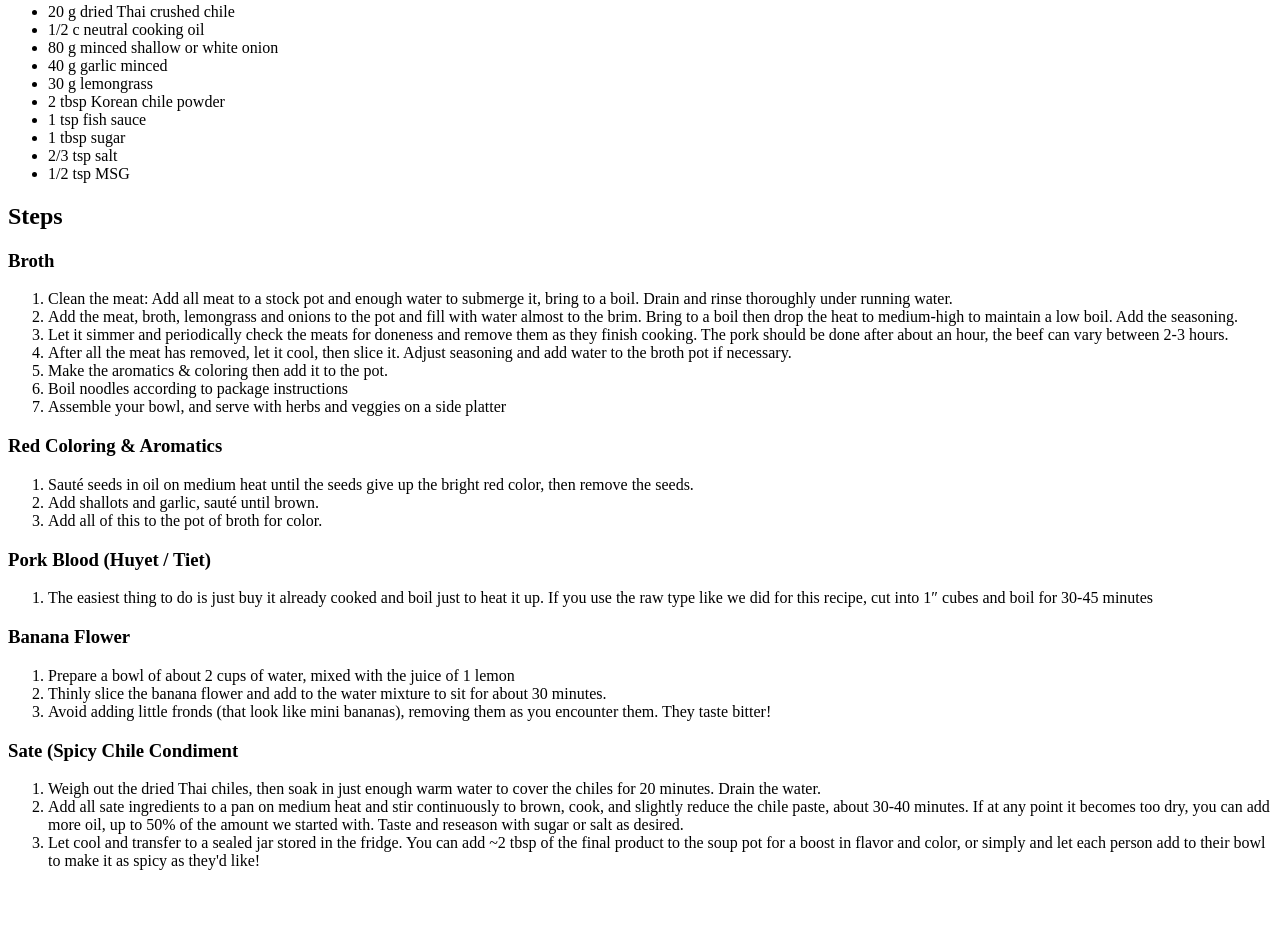
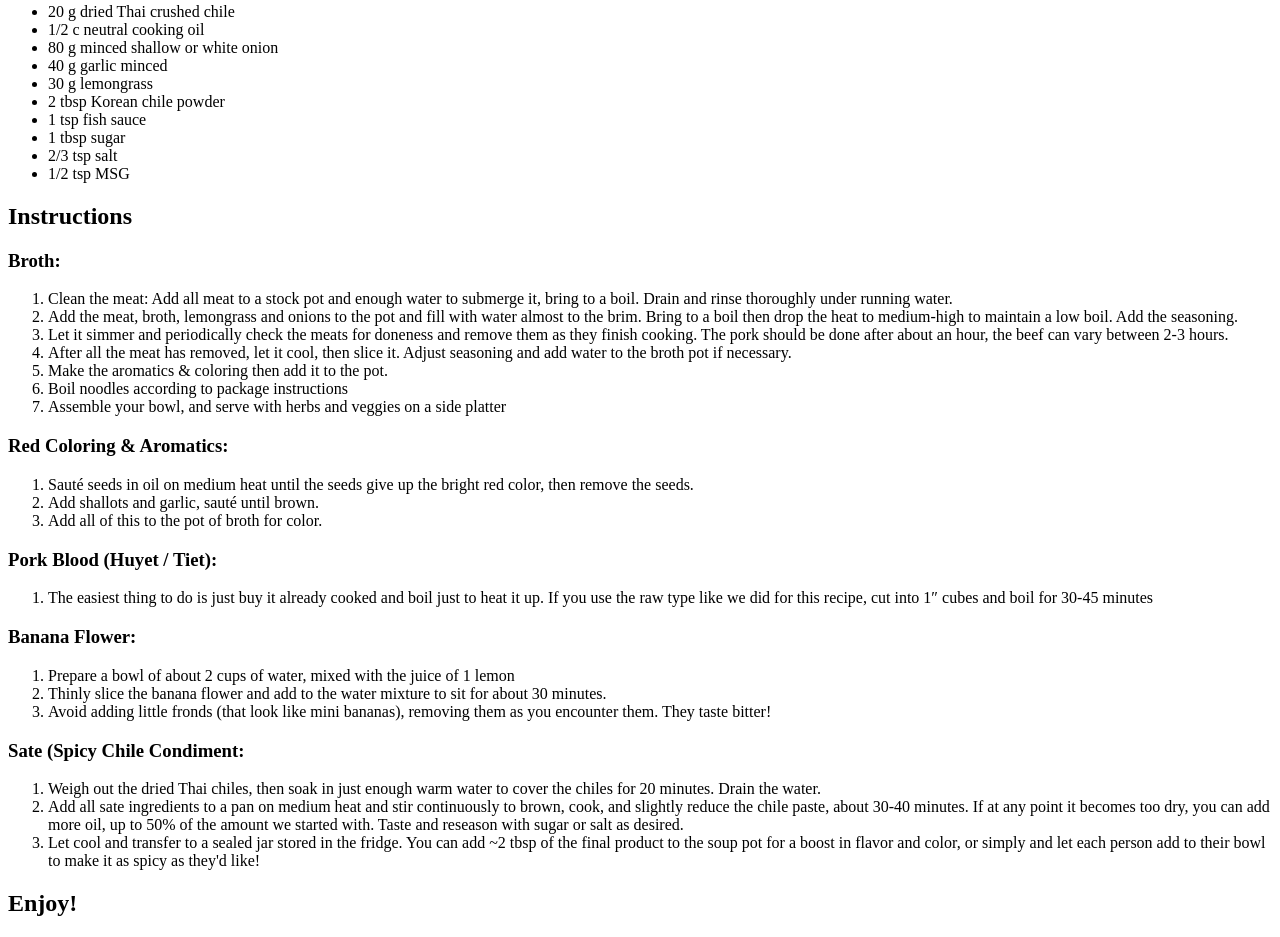
Before and after one commit to kiensonbui/odin-recipes, a plain HTML site: page recipes/bbh.html in a window 1280 px wide. Shown: the part 1454-2391 px from the top of the page. Before the commit the page ends 2340 px from the top, so only its background shows below. Drawn offline with Linux system fonts and the light colour scheme.

Commit message:
Edit bbh.html Added Enjoy at the bottom of the page

```diff
--- a/recipes/bbh.html
+++ b/recipes/bbh.html
@@ -68,8 +68,8 @@
             <li>2/3 tsp salt</li>
             <li>1/2 tsp MSG</li>
         </ul>
-        <p><h2>Steps</h2></p>
-        <p><h3>Broth</h3></p>
+        <p><h2>Instructions</h2></p>
+        <p><h3>Broth:</h3></p>
         <ol>
             <li>Clean the meat: Add all meat to a stock pot and enough water to submerge it, bring to a boil. Drain and rinse thoroughly under running water.</li>
             <li>Add the meat, broth, lemongrass and onions to the pot and fill with water almost to the brim. Bring to a boil then drop the heat to medium-high to maintain a low boil. Add the seasoning.</li>
@@ -79,28 +79,29 @@
             <li>Boil noodles according to package instructions</li>
             <li>Assemble your bowl, and serve with herbs and veggies on a side platter</li>
         </ol>
-        <p><h3>Red Coloring & Aromatics</h3></p>
+        <p><h3>Red Coloring & Aromatics:</h3></p>
         <ol>
             <li>Sauté seeds in oil on medium heat until the seeds give up the bright red color, then remove the seeds.</li>
             <li>Add shallots and garlic, sauté until brown.</li>
             <li>Add all of this to the pot of broth for color.</li>
         </ol>
-        <p><h3>Pork Blood (Huyet / Tiet)</h3></p>
+        <p><h3>Pork Blood (Huyet / Tiet):</h3></p>
         <ol>
             <li>The easiest thing to do is just buy it already cooked and boil just to heat it up. If you use the raw type like we did for this recipe, cut into 1″ cubes and boil for 30-45 minutes</li>
         </ol>
-        <p><h3>Banana Flower</h3></p>
+        <p><h3>Banana Flower:</h3></p>
         <ol>
             <li>Prepare a bowl of about 2 cups of water, mixed with the juice of 1 lemon</li>
             <li>Thinly slice the banana flower and add to the water mixture to sit for about 30 minutes.</li>
             <li>Avoid adding little fronds (that look like mini bananas), removing them as you encounter them. They taste bitter!</li>
         </ol>
-        <p><h3>Sate (Spicy Chile Condiment</h3></p>
+        <p><h3>Sate (Spicy Chile Condiment:</h3></p>
         <ol>
             <li>Weigh out the dried Thai chiles, then soak in just enough warm water to cover the chiles for 20 minutes. Drain the water.</li>
             <li>Add all sate ingredients to a pan on medium heat and stir continuously to brown, cook, and slightly reduce the chile paste, about 30-40 minutes. If at any point it becomes too dry, you can add more oil, up to 50% of the amount we started with. Taste and reseason with sugar or salt as desired.</li>
             <li>Let cool and transfer to a sealed jar stored in the fridge. You can add ~2 tbsp of the final product to the soup pot for a boost in flavor and color, or simply and let each person add to their bowl to make it as spicy as they'd like!</li>
         </ol>
+        <p><h2>Enjoy!</h2></p>
     </body>
 
 </html>
```
